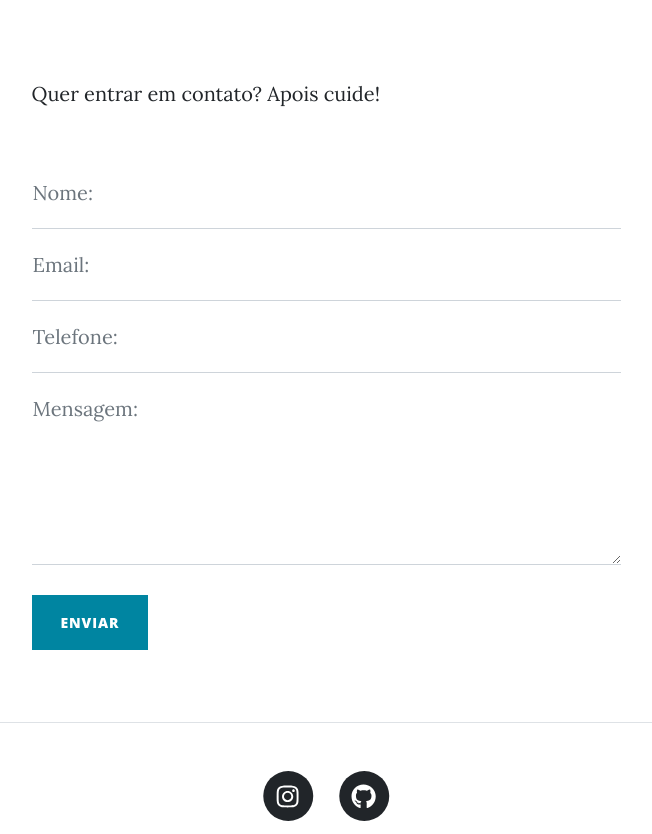
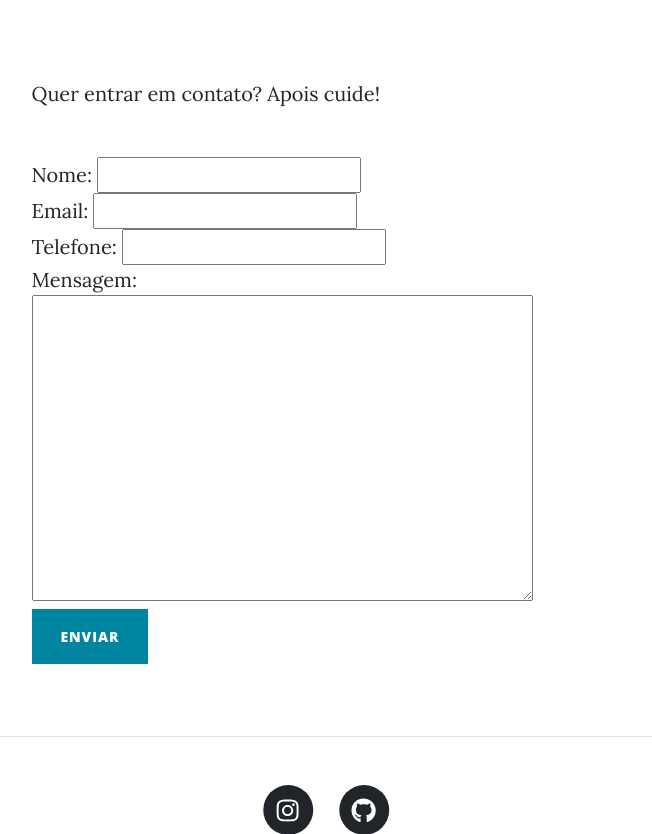
Before and after one commit to WescleyPlinio/Blog-2, a Django app: page /contact/ in a window 1280 px wide. Shown: the part 629-1463 px from the top of the page, without its empty margins (314-966 px from the left). Run offline with Django 5.2, Linux system fonts and the light colour scheme; data comes from the database, SQL or seed files in the repository; both versions use the stored data as it was after the commit; some libraries are stand-ins or nearby versions.

Commit message:
Iniciando criação de form no python

```diff
--- /dev/null
+++ b/blog/forms.py
@@ -0,0 +1,16 @@
+from django import forms
+
+class MensagemForm(forms.Form):
+    nome = forms.CharField(
+        max_length=100
+    )
+    email = forms.EmailField(
+        max_length=254
+    )
+    telefone = forms.CharField(
+        max_length=12
+    )
+    mensagem = forms.CharField(
+        max_length=1000,
+        widget = forms.Textarea()
+    )
--- a/blog/templates/contact.html
+++ b/blog/templates/contact.html
@@ -30,7 +30,8 @@
                 <div class="my-5">
                     <form id="contactForm" method="POST">
                         {% csrf_token %}
-                        <div class="form-floating">
+                        {{ form }}
+                        {% comment %} <div class="form-floating">
                             <input class="form-control {% if erro.nome %} is-invalid {% endif %}" name ="nome" id="name" type="text" placeholder="Digite seu nome" data-sb-validations="required" />
                             <label for="name">Nome:</label>
                             <div class="invalid-feedback">Cadê o nome?</div>
@@ -67,7 +68,7 @@
                         <!---->
                         <!-- This is what your users will see when there is-->
                         <!-- an error submitting the form-->
-                        <div class="d-none" id="submitErrorMessage"><div class="text-center text-danger mb-3">Error sending message!</div></div>
+                        <div class="d-none" id="submitErrorMessage"><div class="text-center text-danger mb-3">Error sending message!</div></div> {% endcomment %}
                         <!-- Submit Button-->
                         <button class="btn btn-primary text-uppercase" id="submitButton" type="submit">Enviar</button>
                     </form>
--- a/blog/views.py
+++ b/blog/views.py
@@ -1,5 +1,6 @@
 from django.shortcuts import render, redirect
 from .models import Post, Blog, Mensagem
+from .forms import MensagemForm
 
 def index(request):
     context = {
@@ -14,30 +15,20 @@ def contact(request):
         }
 
     if request.method == "POST":
-
-        context['erro'] = {}
-        if not request.POST['nome']:
-            context['erro']['nome'] = True
-        if not request.POST['email']:
-            context['erro']['email'] = True
-        if not request.POST['telefone']:
-            context['erro']['telefone'] = True
-        if not request.POST['mensagem']:
-            context['erro']['mensagem'] = True
-        if context['erro']:
-            return render(request, "contact.html", context)
-
-
-        mensagem = Mensagem(nome = request.POST['nome'],
-                            email = request.POST['email'],
-                            telefone = request.POST['telefone'],
-                            mensagem = request.POST['mensagem'],
-                            )
-        mensagem.save()
+        form = MensagemForm(request.POST)
+        if form.is_valid():
+            mensagem = Mensagem(
+                nome = form.cleaned_data["nome"],
+                email = form.cleaned_data["email"],
+                telefone = form.cleaned_data["telefone"],
+                mensagem = form.cleaned_data["mensagem"],
+            )
+            mensagem.save()
 
         return render(request, "contact.html", context)
 
     else:
+        context["form"] = MensagemForm()
         return render(request, "contact.html", context)
 
 def post(request, post_id):
```
Also changed, not shown: db.sqlite3.
